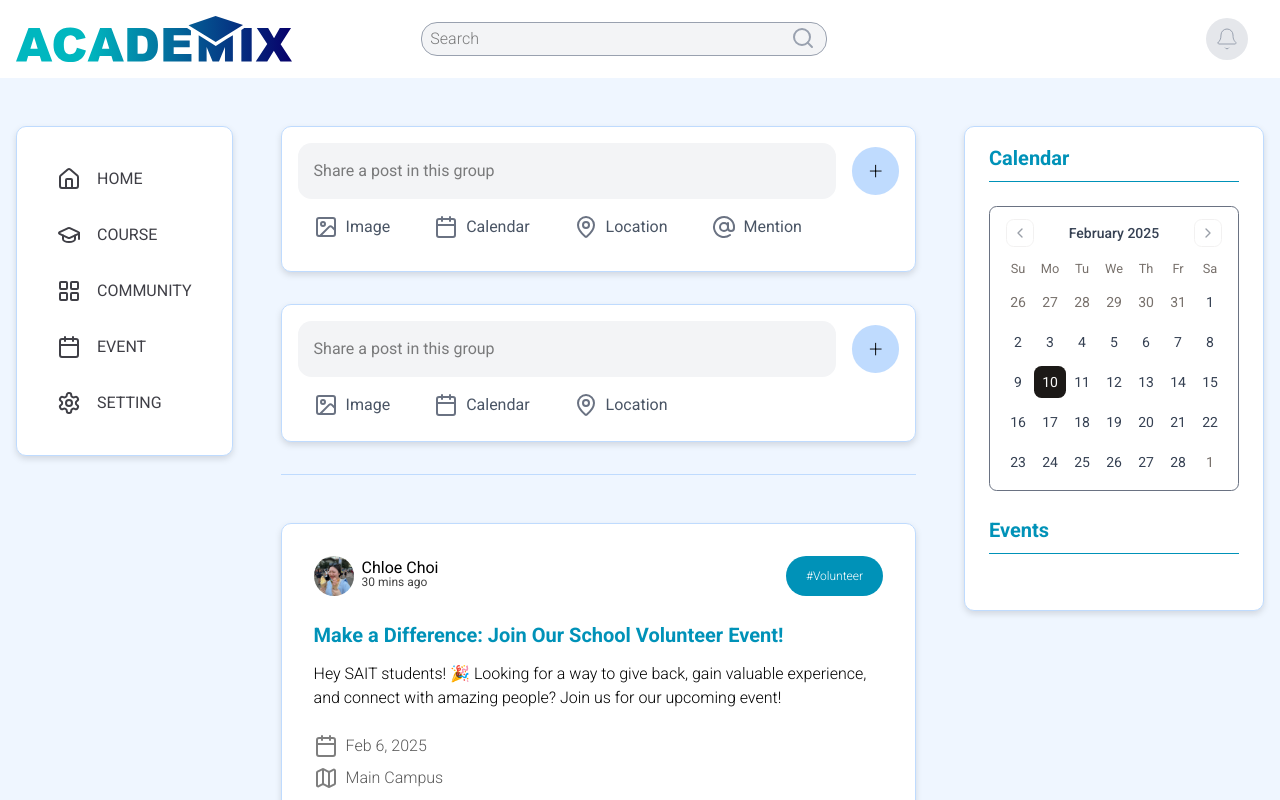
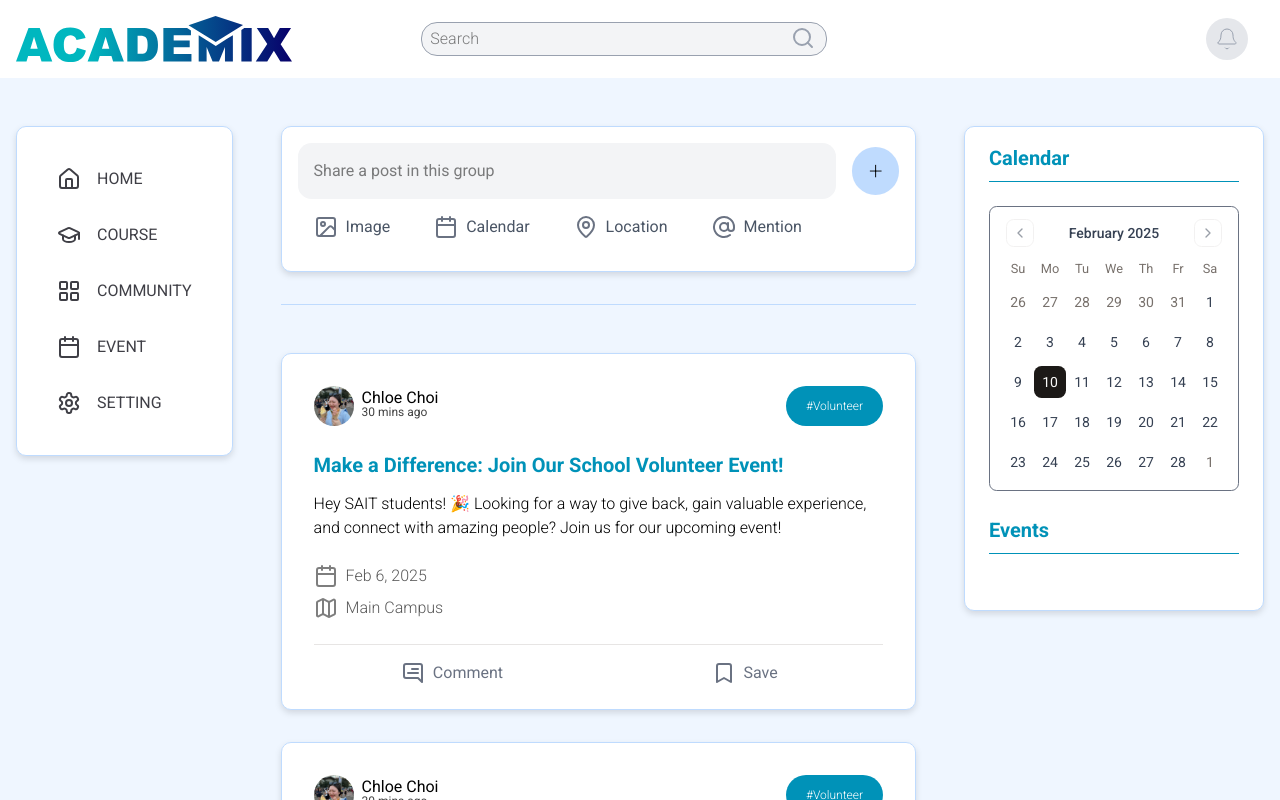
Before and after one commit to NeilMD/react-school-board, a React (Vite) app in the folder frontend/: page /home in a window 1280 px wide. Shown: the top 800 px of the page. Built offline with nearby package versions, Linux system fonts and the light colour scheme.

Commit message:
Merge Fix

```diff
--- a/frontend/src/pages/home/Home.jsx
+++ b/frontend/src/pages/home/Home.jsx
@@ -19,7 +19,7 @@ function Home() {
         </div>
         <div className="flex basis-8/10 flex-col">
           <SharePost></SharePost>
-          <FormPost />
+
           <Separator className="mx-4 mt-4 mb-8 w-[unset] bg-(--academix-blue)" />
           <Post />
           <Post />
```
